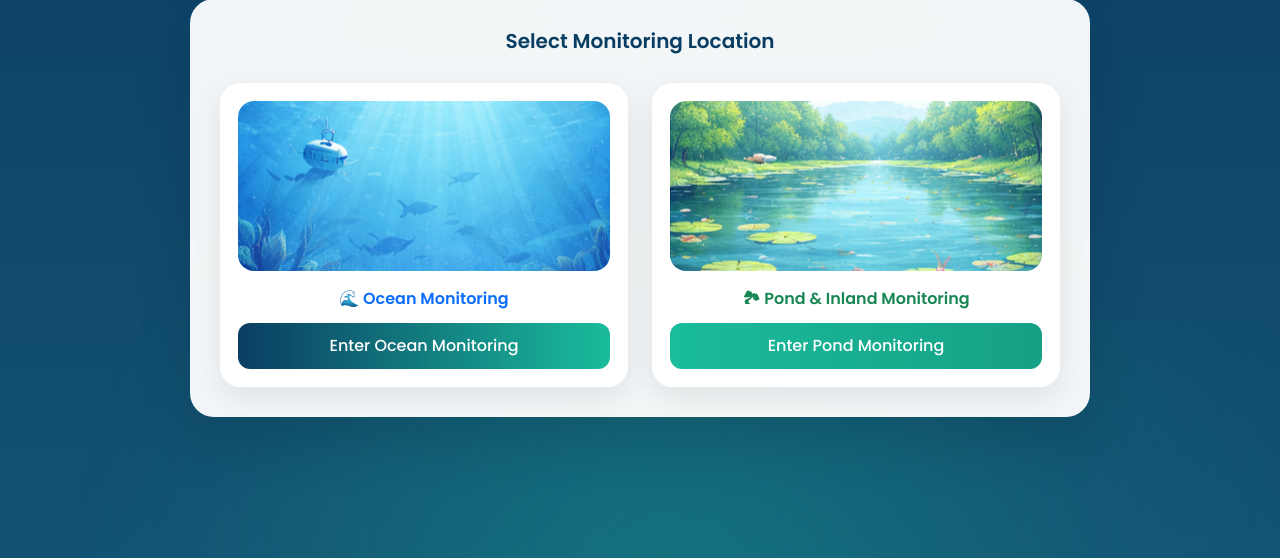
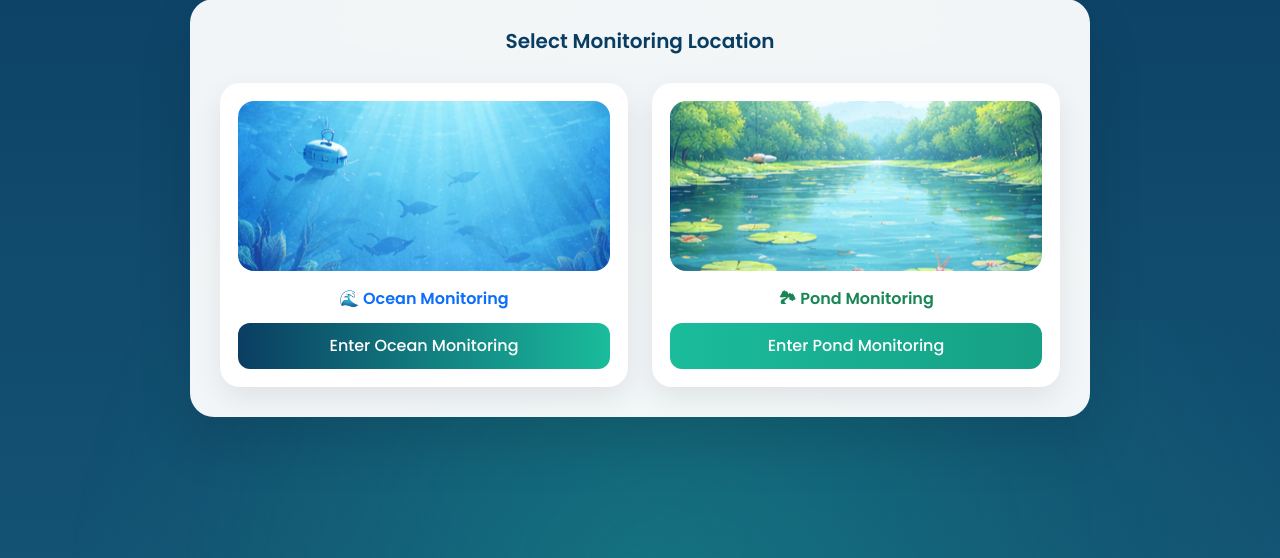
Before and after one commit to pgrapher906-ctrl/project, a Flask app: page /select_water in a window 1280 px wide; the page is wider, and only the part inside the window is pictured. Shown: the part 241-799 px from the top of that part. Run offline with Flask 3, Linux system fonts and the light colour scheme; the visitor is signed in with stand-in values (Sample User, id 1).

Commit message:
Update select_water.html

```diff
--- a/app/templates/select_water.html
+++ b/app/templates/select_water.html
@@ -175,7 +175,7 @@
                     </div>
 
                     <h5 class="water-title text-success">
-                        🏞 Pond & Inland Monitoring
+                        🏞 Pond Monitoring
                     </h5>
 
                     <form method="POST" action="{{ url_for('main.select_water') }}">
```
